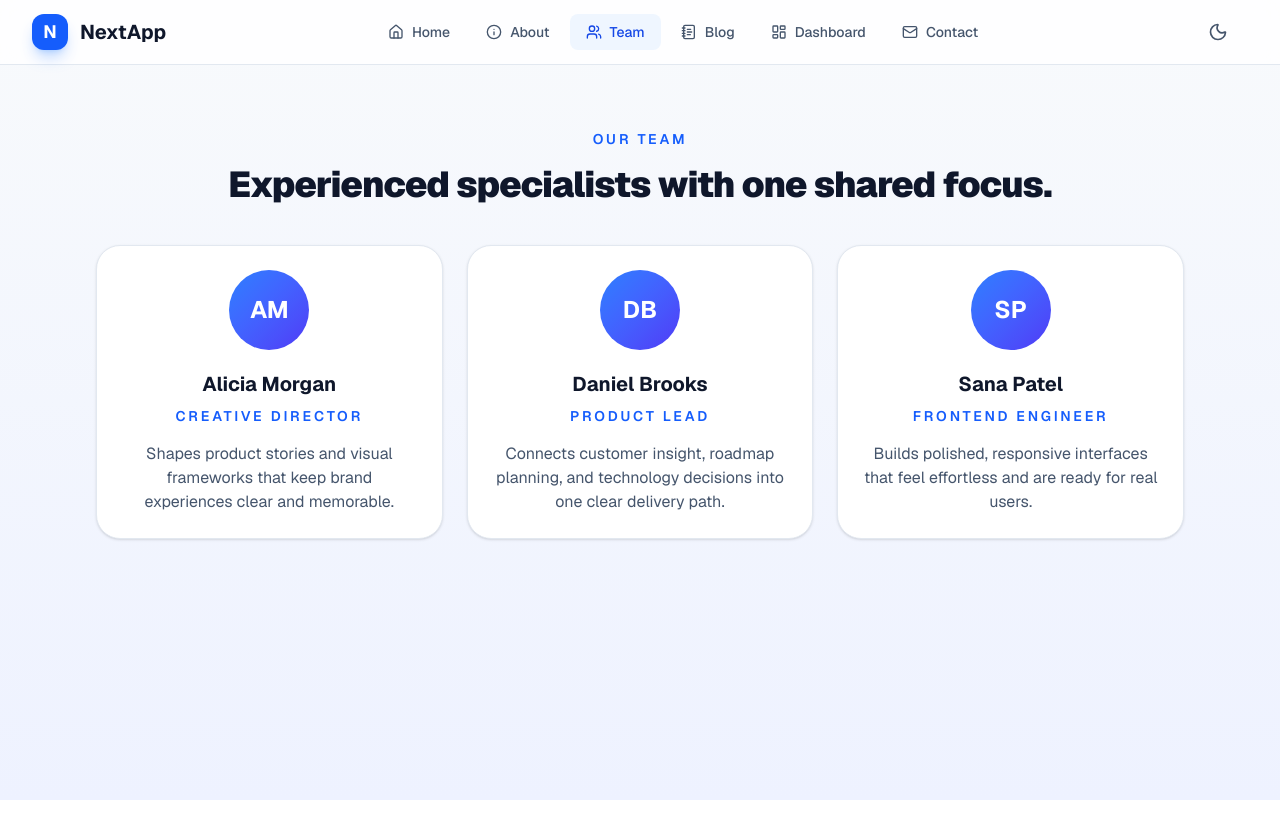
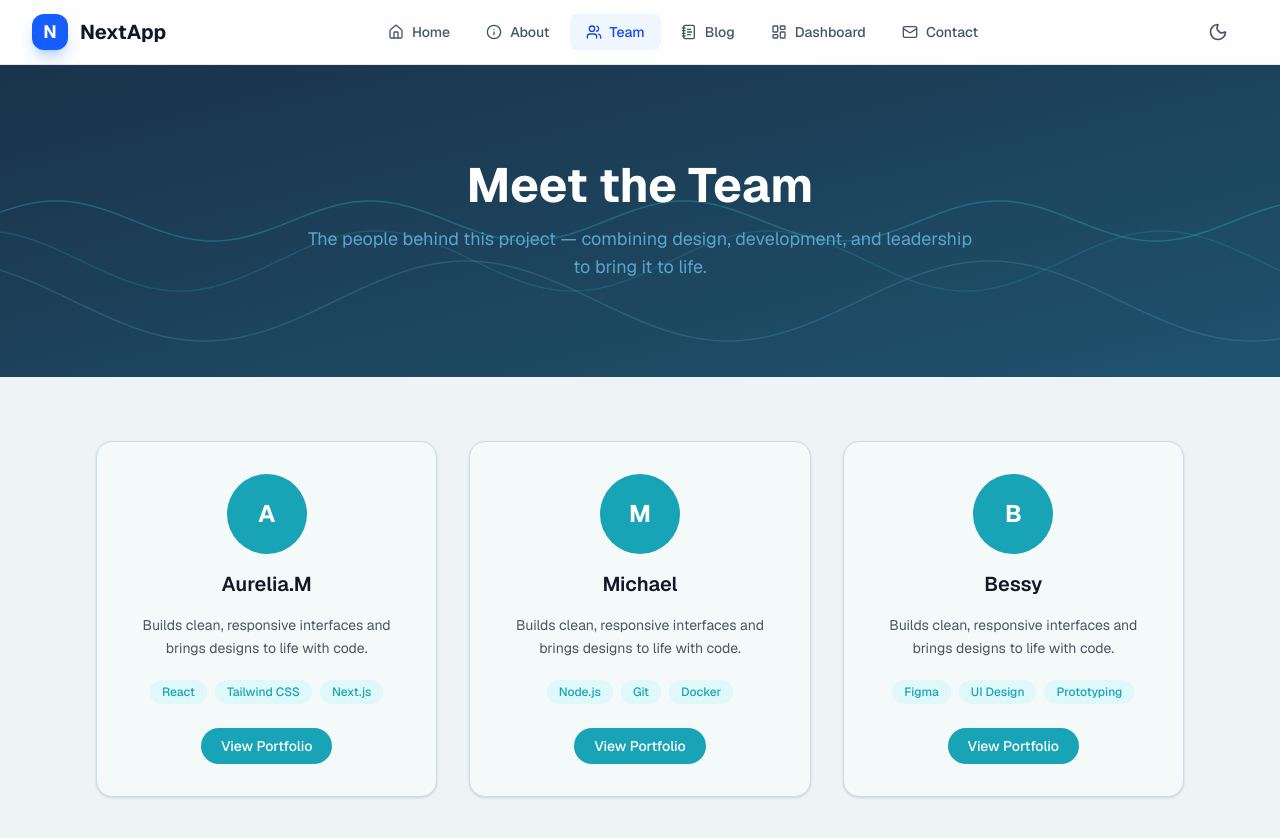
Before and after one commit to Michael-99-k/Team-Portfolio, a Next.js app: page /team in a window 1280 px wide. Shown: the top 838 px of the page. Before the commit the page ends 800 px from the top, so only its background shows below. Built offline with nearby package versions, Linux system fonts and the light colour scheme.

Commit message:
update team page

```diff
--- a/app/team/page.js
+++ b/app/team/page.js
@@ -1,49 +1,161 @@
-const members = [
+"use client";
+
+import { useEffect, useRef } from "react";
+
+const team = [
   {
-    name: "Alicia Morgan",
-    role: "Creative Director",
-    bio: "Shapes product stories and visual frameworks that keep brand experiences clear and memorable.",
+    name: "Aurelia.M",
+    initials: "A",
+    bio: "Builds clean, responsive interfaces and brings designs to life with code.",
+    skills: ["React", "Tailwind CSS", "Next.js"],
+    portfolioUrl: "#",
   },
   {
-    name: "Daniel Brooks",
-    role: "Product Lead",
-    bio: "Connects customer insight, roadmap planning, and technology decisions into one clear delivery path.",
+    name: "Michael",
+    initials: "M",
+    bio: "Builds clean, responsive interfaces and brings designs to life with code.",
+    skills: ["Node.js", "Git", "Docker"],
+    portfolioUrl: "#",
   },
   {
-    name: "Sana Patel",
-    role: "Frontend Engineer",
-    bio: "Builds polished, responsive interfaces that feel effortless and are ready for real users.",
+    name: "Bessy",
+    initials: "B",
+    bio: "Builds clean, responsive interfaces and brings designs to life with code.",
+    skills: ["Figma", "UI Design", "Prototyping"],
+    portfolioUrl: "#",
   },
 ];
 
+function GraphBackground() {
+  const canvasRef = useRef(null);
+
+  useEffect(() => {
+    const canvas = canvasRef.current;
+    const ctx = canvas.getContext("2d");
+    let animationId;
+    let width, height;
+
+    const colors = ["#27E6EC", "#18A3B7", "#5AA5CD"];
+
+    // A handful of independent "graph lines" scrolling left
+    const lines = colors.map((color, i) => ({
+      color,
+      offset: i * 40,
+      amplitude: 20 + i * 10,
+      speed: 0.5 + i * 0.3,
+      frequency: 0.02 - i * 0.004,
+      phase: Math.random() * 100,
+    }));
+
+    function resize() {
+      width = canvas.offsetWidth;
+      height = canvas.offsetHeight;
+      canvas.width = width * window.devicePixelRatio;
+      canvas.height = height * window.devicePixelRatio;
+      ctx.scale(window.devicePixelRatio, window.devicePixelRatio);
+    }
+
+    function draw() {
+      ctx.clearRect(0, 0, width, height);
+
+      lines.forEach((line) => {
+        line.phase += line.speed;
+        ctx.beginPath();
+        ctx.strokeStyle = line.color;
+        ctx.globalAlpha = 0.25;
+        ctx.lineWidth = 1.5;
+
+        for (let x = 0; x <= width; x += 4) {
+          const y =
+            height / 2 +
+            line.offset +
+            Math.sin((x + line.phase) * line.frequency) * line.amplitude;
+          if (x === 0) ctx.moveTo(x, y);
+          else ctx.lineTo(x, y);
+        }
+        ctx.stroke();
+      });
+
+      animationId = requestAnimationFrame(draw);
+    }
+
+    resize();
+    draw();
+    window.addEventListener("resize", resize);
+
+    return () => {
+      cancelAnimationFrame(animationId);
+      window.removeEventListener("resize", resize);
+    };
+  }, []);
+
+  return (
+    <canvas
+      ref={canvasRef}
+      className="absolute inset-0 w-full h-full pointer-events-none"
+    />
+  );
+}
+
 export default function TeamPage() {
   return (
-    <div className="mx-auto max-w-6xl px-4 py-16 sm:px-6 lg:px-8">
-      <div className="mb-10 text-center">
-        <p className="text-sm font-semibold uppercase tracking-[0.2em] text-blue-600 dark:text-blue-300">
-          Our team
-        </p>
-        <h1 className="mt-4 text-4xl font-black tracking-tight text-slate-900 dark:text-white">
-          Experienced specialists with one shared focus.
-        </h1>
+    <div className="min-h-screen bg-[#eef4f6] dark:bg-[#0d1b26]">
+      <div className="relative overflow-hidden bg-gradient-to-br from-[#1A334A] to-[#1E536E] py-24 px-4 sm:px-6 lg:px-8 text-center">
+        <GraphBackground />
+        <div className="relative z-10">
+          <h1 className="text-4xl sm:text-5xl font-bold text-white">
+            Meet the Team
+          </h1>
+          <p className="mt-4 text-lg text-[#5AA5CD] max-w-2xl mx-auto">
+            The people behind this project — combining design, development, and
+            leadership to bring it to life.
+          </p>
+        </div>
       </div>
 
-      <div className="grid gap-6 md:grid-cols-3">
-        {members.map((member) => (
-          <div key={member.name} className="rounded-3xl border border-slate-200 bg-white p-6 text-center shadow-sm dark:border-slate-800 dark:bg-slate-900">
-            <div className="mx-auto mb-5 flex h-20 w-20 items-center justify-center rounded-full bg-gradient-to-br from-blue-500 to-indigo-600 text-2xl font-bold text-white">
-              {member.name
-                .split(" ")
-                .map((part) => part[0])
-                .join("")}
+      <div className="max-w-6xl mx-auto py-16 px-4 sm:px-6 lg:px-8">
+        <div className="grid grid-cols-1 sm:grid-cols-2 lg:grid-cols-3 gap-8">
+          {team.map((member) => (
+            <div
+              key={member.name}
+              className="group bg-[#f4f9fa] dark:bg-[#11212d] rounded-2xl shadow-sm border border-[#c9dfe6] dark:border-[#1E536E] p-8 flex flex-col items-center text-center transition-all duration-300 hover:shadow-xl hover:-translate-y-2"
+            >
+              <div className="w-20 h-20 rounded-full bg-[#18A3B7] flex items-center justify-center mb-4 transition-transform duration-300 group-hover:scale-110">
+                <span className="text-white font-bold text-2xl">
+                  {member.initials}
+                </span>
+              </div>
+
+              <h3 className="text-xl font-semibold text-gray-900 dark:text-white">
+                {member.name}
+              </h3>
+
+              <p className="mt-4 text-sm text-gray-600 dark:text-[#9BA8AB] leading-relaxed">
+                {member.bio}
+              </p>
+
+              <div className="flex flex-wrap justify-center gap-2 mt-5">
+                {member.skills.map((skill) => (
+                  <span
+                    key={skill}
+                    className="px-3 py-1 text-xs font-medium rounded-full bg-[#27E6EC]/10 text-[#18A3B7] dark:text-[#27E6EC]"
+                  >
+                    {skill}
+                  </span>
+                ))}
+              </div>
+
+              <a
+                href={member.portfolioUrl}
+                target="_blank"
+                rel="noopener noreferrer"
+                className="mt-6 inline-block px-5 py-2 text-sm font-medium rounded-full bg-[#18A3B7] text-white hover:bg-[#1E536E] transition-colors"
+              >
+                View Portfolio
+              </a>
             </div>
-            <h2 className="text-xl font-bold text-slate-900 dark:text-white">{member.name}</h2>
-            <p className="mt-2 text-sm font-semibold uppercase tracking-[0.2em] text-blue-600 dark:text-blue-300">
-              {member.role}
-            </p>
-            <p className="mt-4 text-slate-600 dark:text-slate-300">{member.bio}</p>
-          </div>
-        ))}
+          ))}
+        </div>
       </div>
     </div>
   );
```
